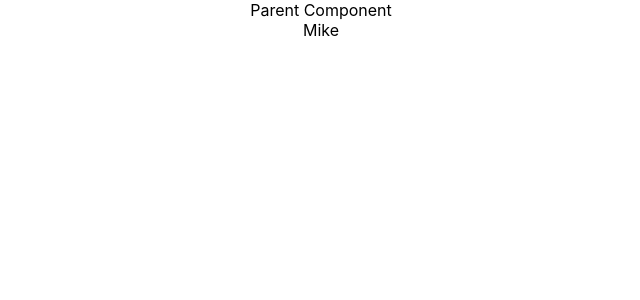
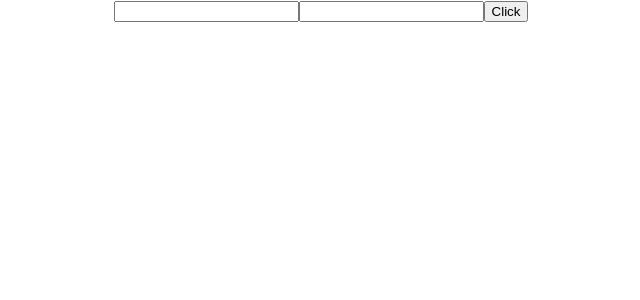
Before and after one commit to wildfoxcard/lessons-react, a React (Create React App) app in the folder reactjs/hello-world/: page / in a window 1280 px wide. Shown: the top 300 px of the page, without its empty margins (319-959 px from the left). Built offline with nearby package versions, Linux system fonts and the light colour scheme.

Commit message:
video 28 completed

```diff
--- a/reactjs/hello-world/src/App.js
+++ b/reactjs/hello-world/src/App.js
@@ -1,6 +1,7 @@
 import React from 'react';
 // import logo from './logo.svg';
 import './App.css';
+import RefsDemo from './components/RefsDemo';
 // import Greet from './components/Greet'
 // import Welcome from './components/Welcome'
 // import Hello from './components/Hello'
@@ -20,12 +21,12 @@
 // import LifecycleA from './components/LifecycleA'
 // import FragmentDemo from './components/FragmentDemo'
 // import Table from './components/Tables'
-import ParentComp from './components/ParentComp';
+// import ParentComp from './components/ParentComp';
 
 function App() {
   return (
     <div className="App">
-      <ParentComp />
+      <RefsDemo />
       {/* <Table /> */}
       {/* <FragmentDemo /> */}
       {/* <LifecycleA /> */}
--- /dev/null
+++ b/reactjs/hello-world/src/components/RefsDemo.js
@@ -0,0 +1,44 @@
+import React, { Component } from 'react'
+
+class RefsDemo extends Component {
+    constructor(props) {
+        super(props)
+
+        this.inputRef = React.createRef()
+        this.cbRef = null;
+        this.setCbRef = (element) => {
+            console.log('element', element)
+            this.cdRef = element
+            console.log('cdRef', this.cdRef);
+        }
+    }
+
+
+    componentDidMount() {
+        console.log('this', this.cbRef)
+        if (this.cbRef) {
+            //this didn't work :( but this is the old way
+            console.log(this.cbRef)
+            this.cbRef.focus();
+        }
+        // this.inputRef.current.focus()
+        setTimeout(() => {
+            console.log('this', this.cbRef)}, 1000)
+    }
+
+    clickHandler = () => {
+        alert(this.inputRef.current.value)
+    }
+
+    render() {
+        return (
+            <div>
+                <input type="text" ref={this.inputRef} />
+                <input type="text" ref={this.setCbRef} />
+                <button onClick={this.clickHandler}>Click</button>
+            </div>
+        )
+    }
+}
+
+export default RefsDemo
```
Also changed, not shown: 1 other file (tests, documents, lock files or other folders).
